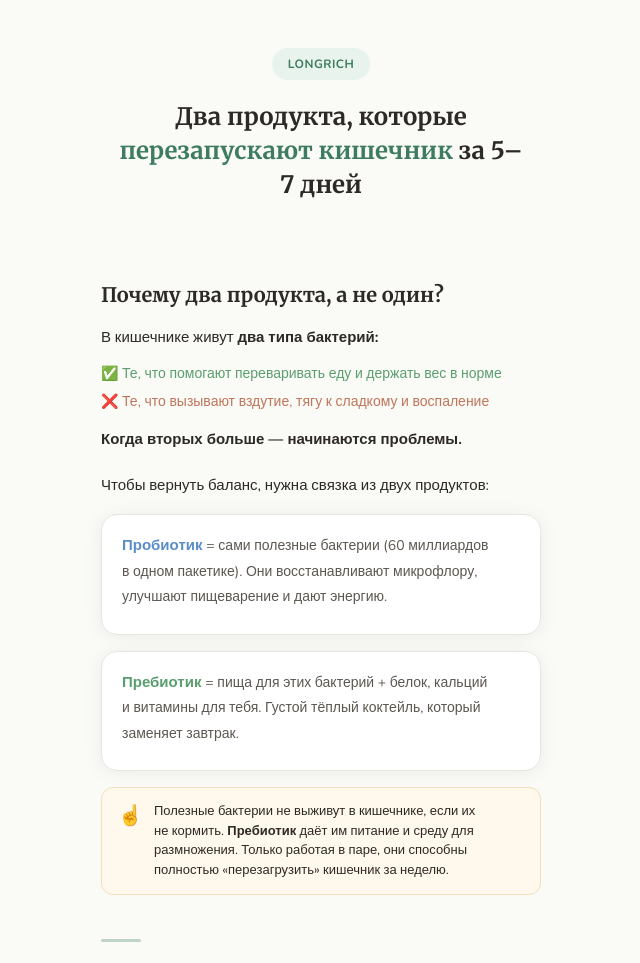
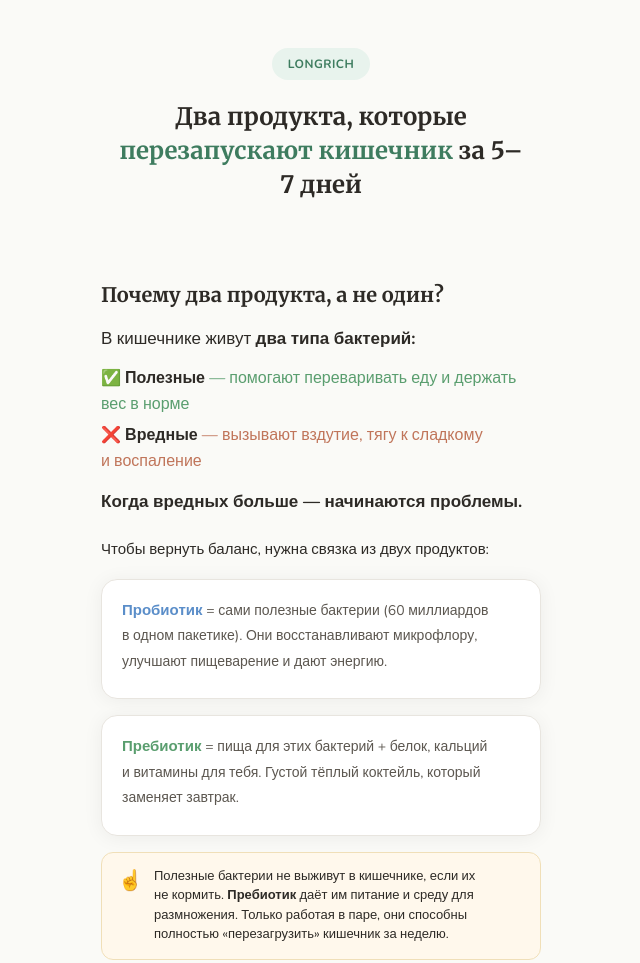
Before and after one commit to eva-sudo888/probiotic-prebiotic, a plain HTML site: page index.html in a window 1280 px wide. Shown: the top 963 px of the page, without its empty margins (319-959 px from the left). Drawn offline with nearby package versions, Linux system fonts and the light colour scheme.

Commit message:
Update index.html

```diff
--- a/index.html
+++ b/index.html
@@ -503,10 +503,10 @@
   <div class="section fade-in delay-1">
     <h2>Почему два продукта, а&nbsp;не&nbsp;один?</h2>
 
-    <p style="margin-bottom:12px;font-size:15px;color:var(--text);line-height:1.7;">В&nbsp;кишечнике живут <strong>два типа бактерий:</strong></p>
-    <p style="margin:0 0 6px;font-size:14px;color:var(--prebiotic);line-height:1.6;">✅ Те, что помогают переваривать еду и&nbsp;держать вес в&nbsp;норме</p>
-    <p style="margin:0 0 14px;font-size:14px;color:#C0755A;line-height:1.6;">❌ Те, что вызывают вздутие, тягу к&nbsp;сладкому и&nbsp;воспаление</p>
-    <p style="margin:0 0 20px;font-size:15px;color:var(--text);"><strong>Когда вторых больше — начинаются проблемы.</strong></p>
+    <p style="margin-bottom:12px;font-size:17px;color:var(--text);line-height:1.7;">В&nbsp;кишечнике живут <strong>два типа бактерий:</strong></p>
+    <p style="margin:0 0 6px;font-size:16px;color:var(--prebiotic);line-height:1.6;">✅ <strong>Полезные</strong> — помогают переваривать еду и&nbsp;держать вес в&nbsp;норме</p>
+    <p style="margin:0 0 14px;font-size:16px;color:#C0755A;line-height:1.6;">❌ <strong>Вредные</strong> — вызывают вздутие, тягу к&nbsp;сладкому и&nbsp;воспаление</p>
+    <p style="margin:0 0 20px;font-size:17px;color:var(--text);"><strong>Когда вредных больше — начинаются проблемы.</strong></p>
 
     <p style="font-size:15px;color:var(--text);line-height:1.7;">Чтобы вернуть баланс, нужна связка из&nbsp;двух продуктов:</p>
 
```
